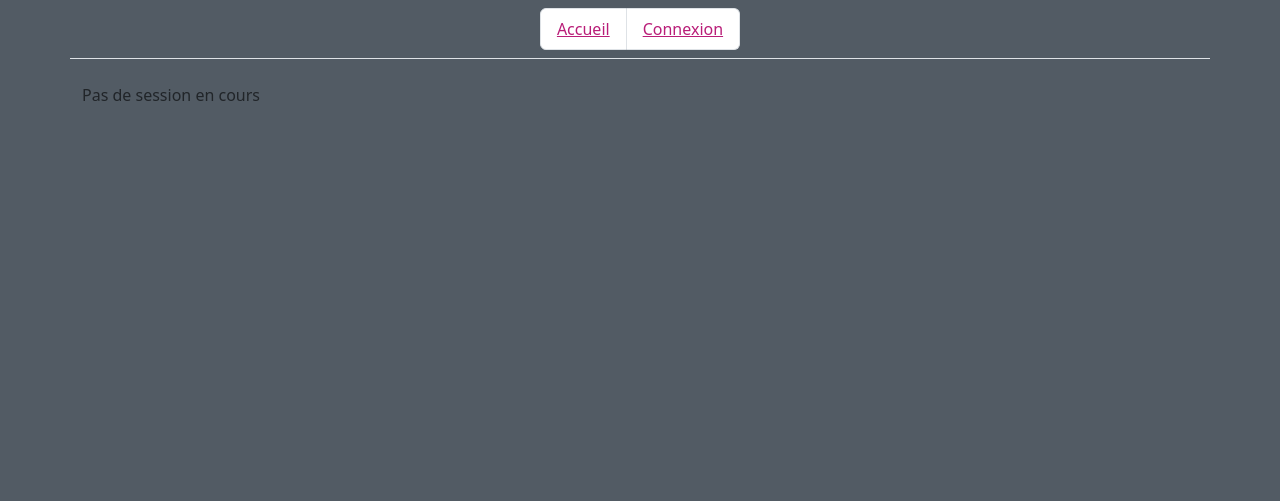
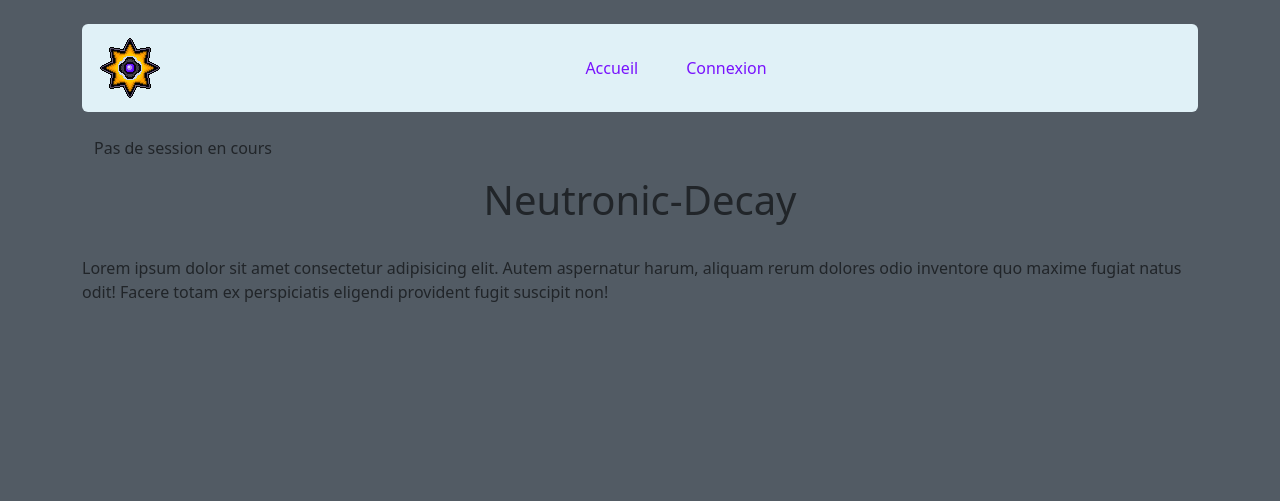
Before and after one commit to Delogarix/Neutronic-Decay, a PHP site: page /index.php in a window 1280 px wide. Shown: the top 501 px of the page. Run offline with PHP 8.4, Linux system fonts and the light colour scheme; data that the repository does not hold is empty.

Commit message:
new header + star icon

```diff
--- a/server/index.php
+++ b/server/index.php
@@ -16,15 +16,21 @@ if (isset ($_POST['username']) and isset($_POST['password'])) {
 
     <?php require_once(__DIR__ . "/structure/head.php"); ?>
 
-    <body class=" color-main">
+    <body class="color-main">
+
         <?php require_once(__DIR__ . "/structure/header.php"); ?>
 
         <main class="container">
-            <div class="container">
+            <div class="">
                 <?php if (isset($_POST['username'], $_POST['password']) && !isLoginValid($_POST['username'], $_POST['password'], $cred2)): ?>
                     <h5 class="text-center bg-danger-subtle">Erreur, le mot de passe ou le nom d'utilisateur ne correspondent pas</h5>
                 <?php endif ?>
             </div>
+            <div class="text-center">
+                <h1>Neutronic-Decay</h1>
+            </div>
+            <br>
+            <p>Lorem ipsum dolor sit amet consectetur adipisicing elit. Autem aspernatur harum, aliquam rerum dolores odio inventore quo maxime fugiat natus odit! Facere totam ex perspiciatis eligendi provident fugit suscipit non!</p>
         </main>
         <?php require_once(__DIR__ . "/structure/footer.php"); ?>
     </body>
--- a/server/leaderboard.php
+++ b/server/leaderboard.php
@@ -33,7 +33,6 @@ if (isset($_POST['temps'], $_SESSION['logged'])) {
             </div>
             <br>
             <div class="container-fluid bg-secondary rounded">
-                <p>zada</p>
                 <table class="table table-striped table-hover">
                     <thead>
                         <tr>
@@ -43,6 +42,7 @@ if (isset($_POST['temps'], $_SESSION['logged'])) {
                         </tr>
                     </thead>
                     <tbody>
+                        <?php if(isset($scoreboard)): ?>
                             <?php foreach($scoreboard as $score): ?>
                                 <tr>
                                     <td><?= $score['username_score'] ?></td>
@@ -54,6 +54,7 @@ if (isset($_POST['temps'], $_SESSION['logged'])) {
                                     </td>
                                 </tr>
                             <?php endforeach ?>
+                        <?php endif ?>
                     </tbody>
                 </table>
                 <br>
--- a/server/structure/header.php
+++ b/server/structure/header.php
@@ -1,28 +1,42 @@
-<header>
-    <nav class="d-flex container navbar justify-content-center border-bottom">
-        <ul class="list-group list-group-horizontal row">
-            <li class="list-group-item col "><a class="purple-1" href="index.php">Accueil</a></li>
+<?php
+//<nav class="d-flex container navbar justify-content-center border-bottom">
+//  <ul class="list-group list-group-horizontal row">
+ ?>
+
+<br>
+<header class="container">
+    <nav class="navbar navbar-expand-lg bg-nav rounded">
+        <div class="container-fluid">
+            <a class="nav-brand m-1" href="#">
+                <img src="icons/iridium-star-icon1.png" alt="logo-nd">
+            </a>
+            <ul class="navbar-nav justify-content-lg-center">
+                <li class="list-group-item m-3 col"><a class="purple-1 nav-link" href="index.php">Accueil</a></li>
 
                 <?php if (isset($_SESSION['logged']) && $_SESSION['logged']): ?>
-                <li class="list-group-item col"> <a class="purple-1" href="leaderboard.php">Classement</a></li>
+                    <li class="list-group-item m-3 col"> <a class="purple-1 nav-link" href="leaderboard.php">Classement</a></li>
                 <?php endif ?>
 
                 <?php if(isset($_SESSION['logged']) && $_SESSION['logged'] ): ?>
-                <li class="list-group-item col"><a class="purple-1" href="../build/game.html">Jeux</a></li>
+                    <li class="list-group-item m-3 col"><a class="purple-1 nav-link" href="../build/game.html">Jeux</a></li>
                 <?php endif ?>
 
-            <?php if(isset($_SESSION['logged']) && $_SESSION['logged']): ?>
-                <li class="list-group-item col"><a class="purple-1" href="disconnect.php">Se déconnecter</a></li>
-            <?php else: ?>
-                <li class="list-group-item col"><a class="purple-1" href="login.php">Connexion</a></li>
+                <?php if(!isset($_SESSION['logged'])): ?>
+                    <li class="list-group-item m-3 col"><a class="purple-1 nav-link" href="login.php">Connexion</a></li>
                 <?php endif ?>
             </ul>
+            <div>
+                <?php if(isset($_SESSION['logged']) && $_SESSION['logged']): ?>
+                    <li class="list-group-item m-3 col d-lg-flex  justify-content-lg-end"><a class="purple-1 nav-link" href="disconnect.php">Se déconnecter</a></li>
+                <?php endif ?>
+            </div>
+        </div>
     </nav>
     <br>
     <div class="container">
         <?php if (isset($_SESSION['logged'])): ?>
-            <p>Connecté en tant que : </p>
-            <p class="purple-1"><?= "[" . $_SESSION['username'] . "]"?></p>
+            <span>Connecté en tant que : </span>
+            <span class="purple-1"><?= "[" . $_SESSION['username'] . "]"?></span>
         <?php else: ?>
             <p>Pas de session en cours</p>
         <?php endif ?>
--- a/server/structure/script_data.php
+++ b/server/structure/script_data.php
@@ -1,6 +1,6 @@
 <?php
 
-$db_passwd = "kO0Uor";
+$db_passwd = "SJCuwM";
 $timeToFinish = 70;
 
 try {
@@ -29,7 +29,8 @@ try {
 }
 
 catch (Exception $e) {
-    die('Erreur : ' . $e->getMessage());
+    //die('Erreur : ' . $e->getMessage());
+    echo "Impossible de se connecter à la base de donnée : " . $e->getMessage();
 }
 
 
--- a/server/style.css
+++ b/server/style.css
@@ -2,9 +2,15 @@
     background-color: rgb(82, 91, 100);
 }
 
+.bg-nav {
+    background-color: rgb(224, 241, 247);
+}
+
 .purple-1 {
-    color: rgb(185, 29, 120);
+    color: rgb(120, 19, 253);
 }
+
+.gold-1 { color: rgb(255, 167, 3);}
 
 .iridium-star {
     -webkit-font-smoothing: antialiased;
```
Also changed, not shown: server/icons/iridium-star-icon1.png (added). Lines whose indentation alone changed are shown as unchanged.
